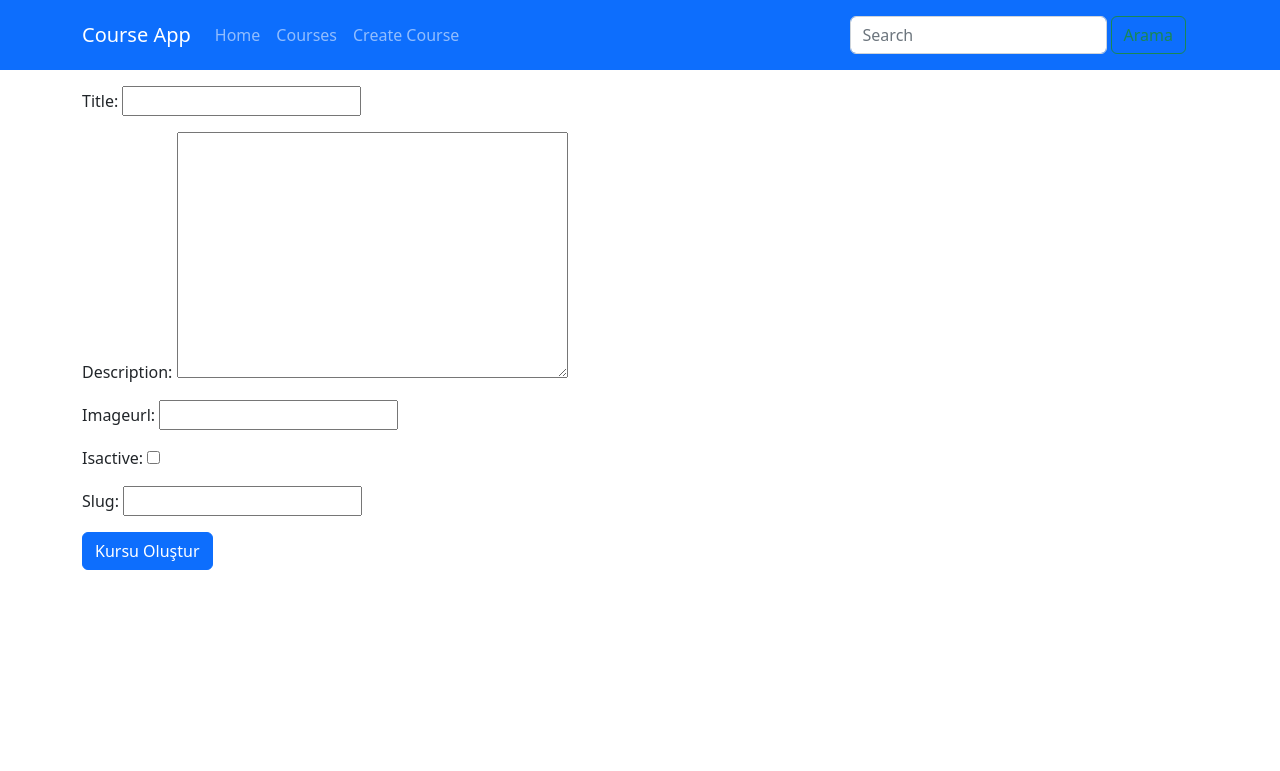
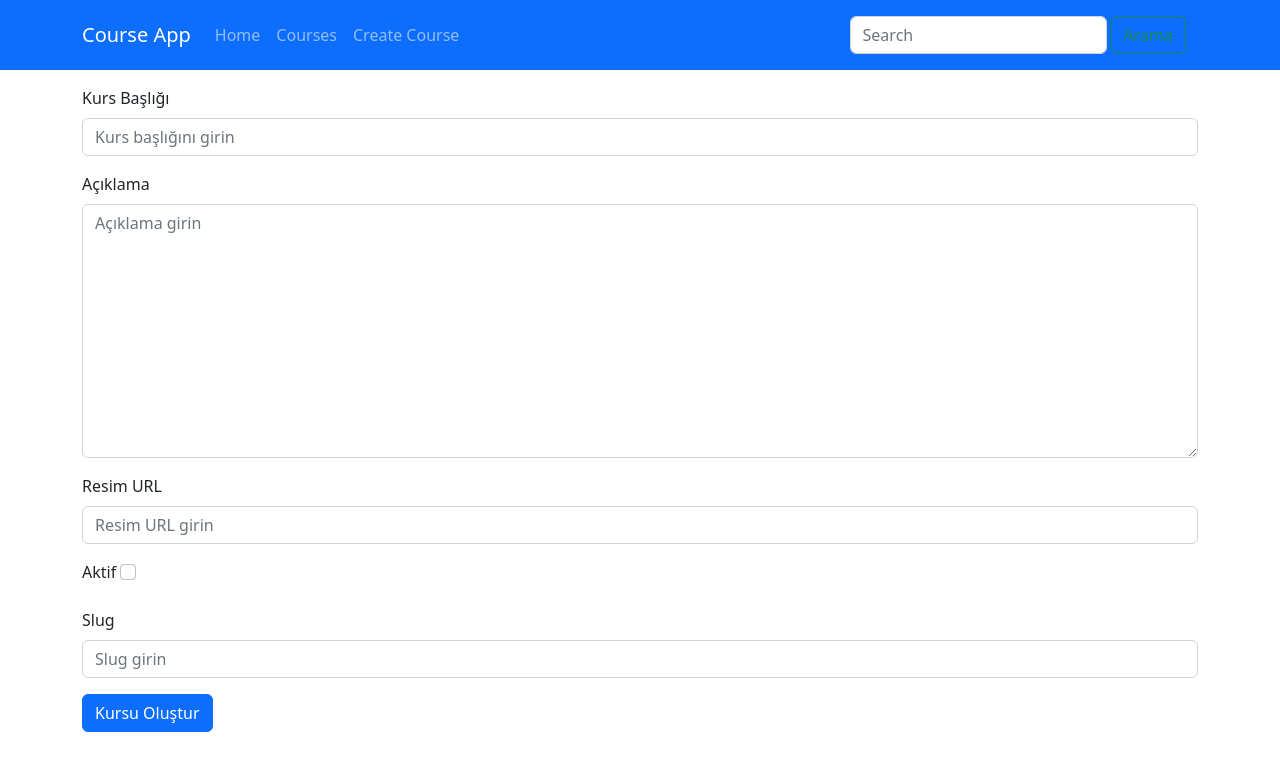
Before and after one commit to Abdulkadir2516/Django_project_course, a Django app: page /kurs/create-kurs in a window 1280 px wide. Shown: the top 771 px of the page. Run offline with Django 4.2, Linux system fonts and the light colour scheme; some libraries are stand-ins or nearby versions.

Commit message:
Enhance CourseCreateForm with additional fields and labels; update create_course template for improved form layout and error handling

```diff
--- a/courseapp/courses/forms.py
+++ b/courseapp/courses/forms.py
@@ -1,8 +1,25 @@
 from django import forms
 
 class CourseCreateForm(forms.Form):
-    title = forms.CharField(max_length=100)
-    description = forms.CharField(widget=forms.Textarea)
-    imageUrl = forms.CharField(max_length=200, required=False)  # Dosya yükleme için ImageField kullanılır
-    isActive = forms.BooleanField(required=False)  # Checkbox için BooleanField kullanılır
-    slug = forms.SlugField(max_length=100)
+    title = forms.CharField(label='Kurs Başlığı',
+                            max_length=100,
+                            error_messages={'required': 'Lütfen kurs başlığını girin.'},
+                            widget=forms.TextInput(attrs={'class': 'form-control', 'placeholder': 'Kurs başlığını girin'})
+
+                            )
+    description = forms.CharField(label='Açıklama',
+                                  widget=forms.Textarea(attrs={'class': 'form-control', 'placeholder': 'Açıklama girin'})
+                                  )
+    imageUrl = forms.CharField(label='Resim URL',
+                               max_length=200,
+                               required=False,
+                               widget=forms.TextInput(attrs={'class': 'form-control', 'placeholder': 'Resim URL girin'})
+                               )
+    isActive = forms.BooleanField(label='Aktif',
+                                  required=False,
+                                  widget=forms.CheckboxInput(attrs={'class': 'form-check-input'})
+                                  )
+    slug = forms.SlugField(label='Slug',
+                           max_length=100,
+                           widget=forms.TextInput(attrs={'class': 'form-control', 'placeholder': 'Slug girin'})
+                           )
--- a/courseapp/courses/templates/courses/create_course.html
+++ b/courseapp/courses/templates/courses/create_course.html
@@ -15,11 +15,35 @@
                     </div>
                 {% endif %}
 
-                <form action="{% url 'create_course' %}" method="POST">
+                <form action="{% url 'create_course' %}" method="POST" novalidate>
                     {% csrf_token %}
 
-                    {{form.as_p}}
 
+                    <div class="mb-3 {% if form.title.errors %} invalid {% endif %}">
+                        {{ form.title.errors }}
+                        <label for="{{form.title.id_for_label}}" class="form-label">Kurs Başlığı</label>
+                        {{form.title}}
+                    </div>
+                    <div class="mb-3 {% if form.description.errors %} invalid {% endif %}">
+                        {{ form.description.errors }}
+                        <label for="{{form.description.id_for_label}}" class="form-label">Açıklama</label>
+                        {{form.description}}
+                    </div>
+                    <div class="mb-3 {% if form.imageUrl.errors %} invalid {% endif %}">
+                        {{ form.imageUrl.errors }}
+                        <label for="{{form.imageUrl.id_for_label}}" class="form-label">Resim URL</label>
+                        {{form.imageUrl}}
+                    </div>
+                    <div class="mb-3 {% if form.isActive.errors %} invalid {% endif %}">
+                        {{ form.isActive.errors }}
+                        <label for="{{form.isActive.id_for_label}}" class="form-label">Aktif</label>
+                        {{form.isActive}}
+                    </div>
+                    <div class="mb-3 {% if form.slug.errors %} invalid {% endif %}">
+                        {{ form.slug.errors }}
+                        <label for="{{form.slug.id_for_label}}" class="form-label">Slug</label>
+                        {{form.slug}}
+                    </div>
                     <div class="mb-3">
                         <button type="submit" class="btn btn-primary">Kursu Oluştur</button>
 
```
Also changed, not shown: courseapp/courses/static/courses/css/style.css (+10 -0 lines).
